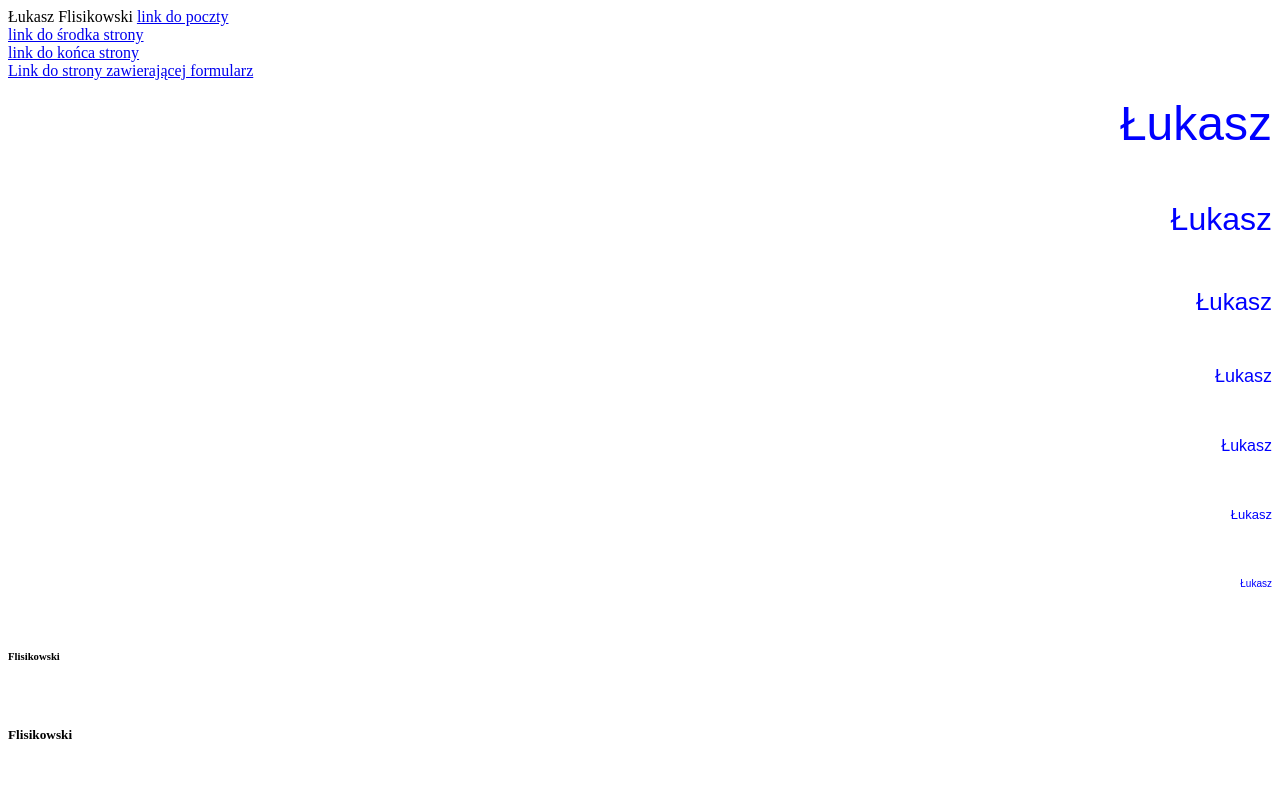
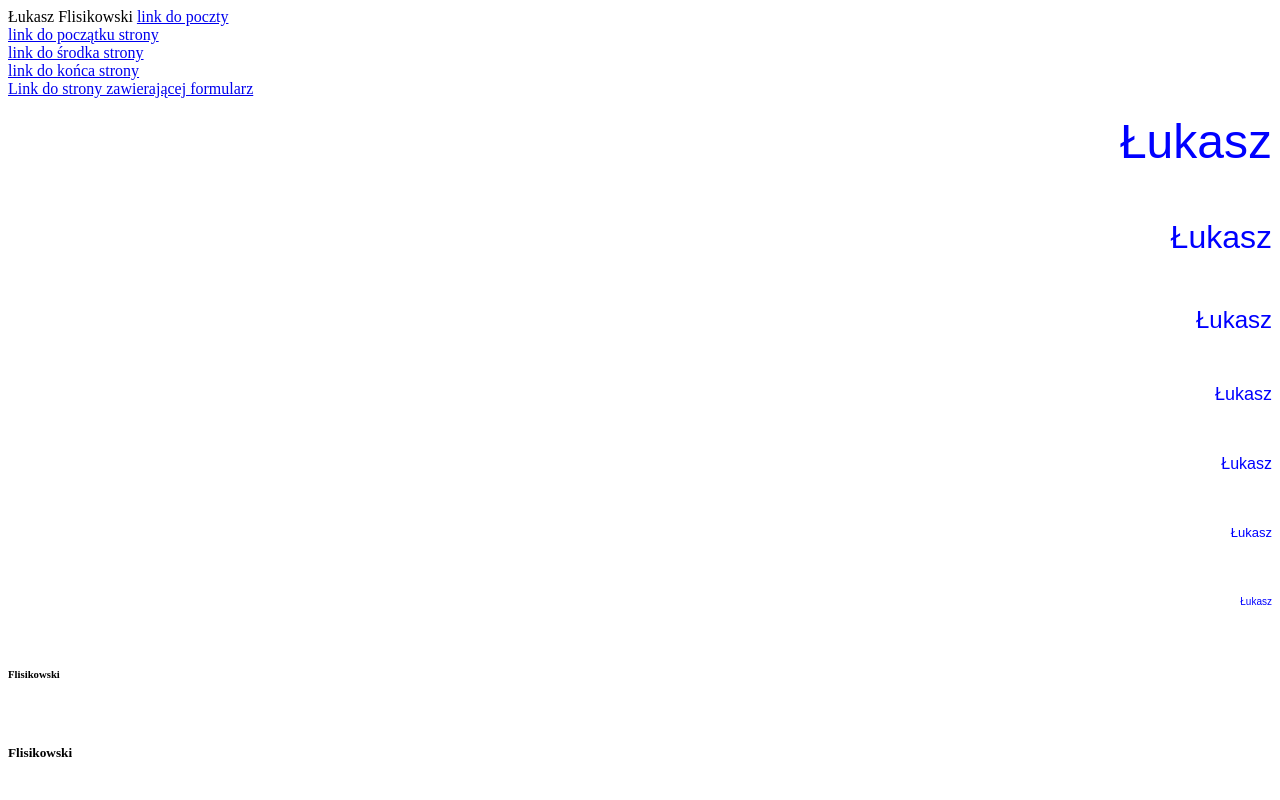
Before and after one commit to LukaszFlisikowski/index, a plain HTML site: page index.html in a window 1280 px wide. Shown: the top 800 px of the page. Drawn offline with Linux system fonts and the light colour scheme.

Commit message:
Update index.html

```diff
--- a/index.html
+++ b/index.html
@@ -9,6 +9,7 @@
 Łukasz Flisikowski
 <A NAME="poczatekstrony"></A>
 <A HREF="Poczta_Flisikowski.html"> link do poczty </A> <br>
+<A HREF="#poczatekstrony"> link do początku strony</A><br>
 <A HREF="#srodekstrony"> link do środka strony</A><br>
 <A HREF="#koniecstrony"> link do końca strony</A><br>
 <A HREF="Formularz.html">Link do strony zawierającej formularz</a><br>
```
